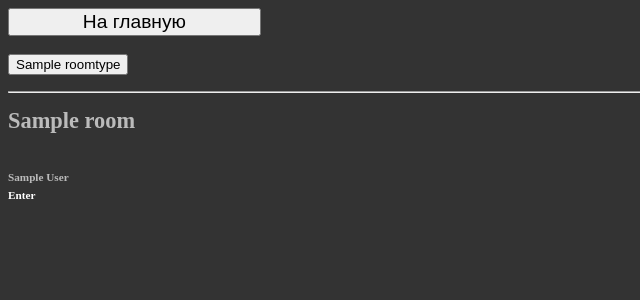
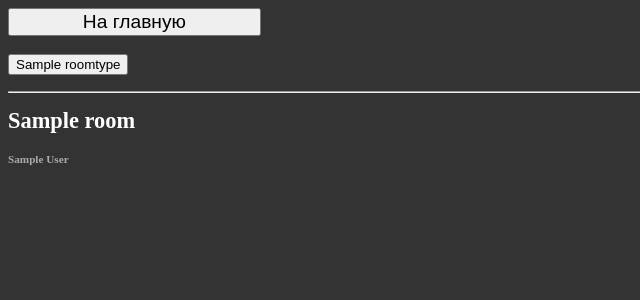
Before and after one commit to 1apollon1/GameText-Django-, a Django app: page / in a window 1280 px wide. Shown: the top 300 px of the page, without its empty margins (0-640 px from the left). Run offline with Django 4.2, Linux system fonts and the light colour scheme; tables that the repository leaves empty hold one stand-in row (values such as "Sample post"); parts of the project's set-up code (start-up, migrations or seed data) failed here and were passed over.

Commit message:
Changed appearance a little

```diff
--- a/mainapp/models.py
+++ b/mainapp/models.py
@@ -20,6 +20,8 @@
         return self.room_name
     def get_output_address(self):
         return reverse('show_room', kwargs={'pageid': self.pk})
+    def get_user_address(self):
+        return reverse('show_user', kwargs={'userid': 0})
 
     class Meta:
         verbose_name_plural = "rooms"
--- a/mainapp/static/mainapp/css/base_style.css
+++ b/mainapp/static/mainapp/css/base_style.css
@@ -21,3 +21,7 @@
     height: 80%;
     font-size:120%
 }
+
+#user_lnk{
+    color: #AAAAAA;
+}
--- a/mainapp/urls.py
+++ b/mainapp/urls.py
@@ -6,5 +6,6 @@
 from .views import *
 urlpatterns = [
     path('', main, name='get_to_main'),
-    path('room/<int:pageid>', showroom, name='show_room')
+    path('room/<int:pageid>', showroom, name='show_room'),
+    path('users/<int:userid>', show_user, name='show_user')
 ]
--- a/mainapp/views.py
+++ b/mainapp/views.py
@@ -23,3 +23,6 @@
         'room': room
     }
     return render(request, 'mainapp/room.html', context=context)
+
+def show_user(request, userid):
+    return HttpResponse('User')
--- a/templates/mainapp/showrooms.html
+++ b/templates/mainapp/showrooms.html
@@ -7,7 +7,7 @@
 <b class="page_output">
 {% for room in rooms %}
         <hr>
-        <h1>{{ room.room_name }}</h1> <br> {{ room.room_author_name }} <br> <a class="nolnk" href={{room.get_output_address}}>Enter</a>
+        <h1><a class="nolnk" href={{room.get_output_address}}>{{ room.room_name }}</a></h1><a class="nolnk" id="user_lnk" href={{room.get_user_address}}>{{ room.room_author_name }}</a class="nolnk"><br>
 {% endfor %}
 </b>
 {% endblock %}
```
